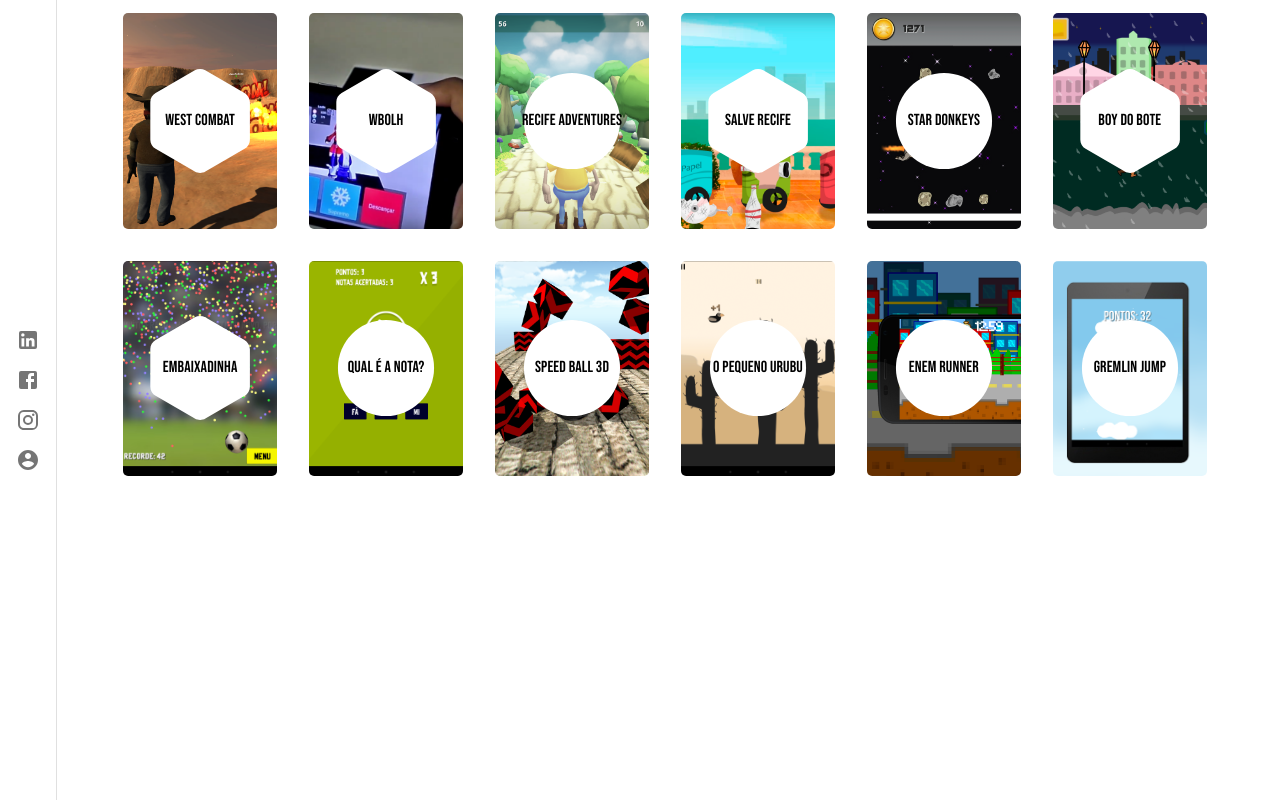
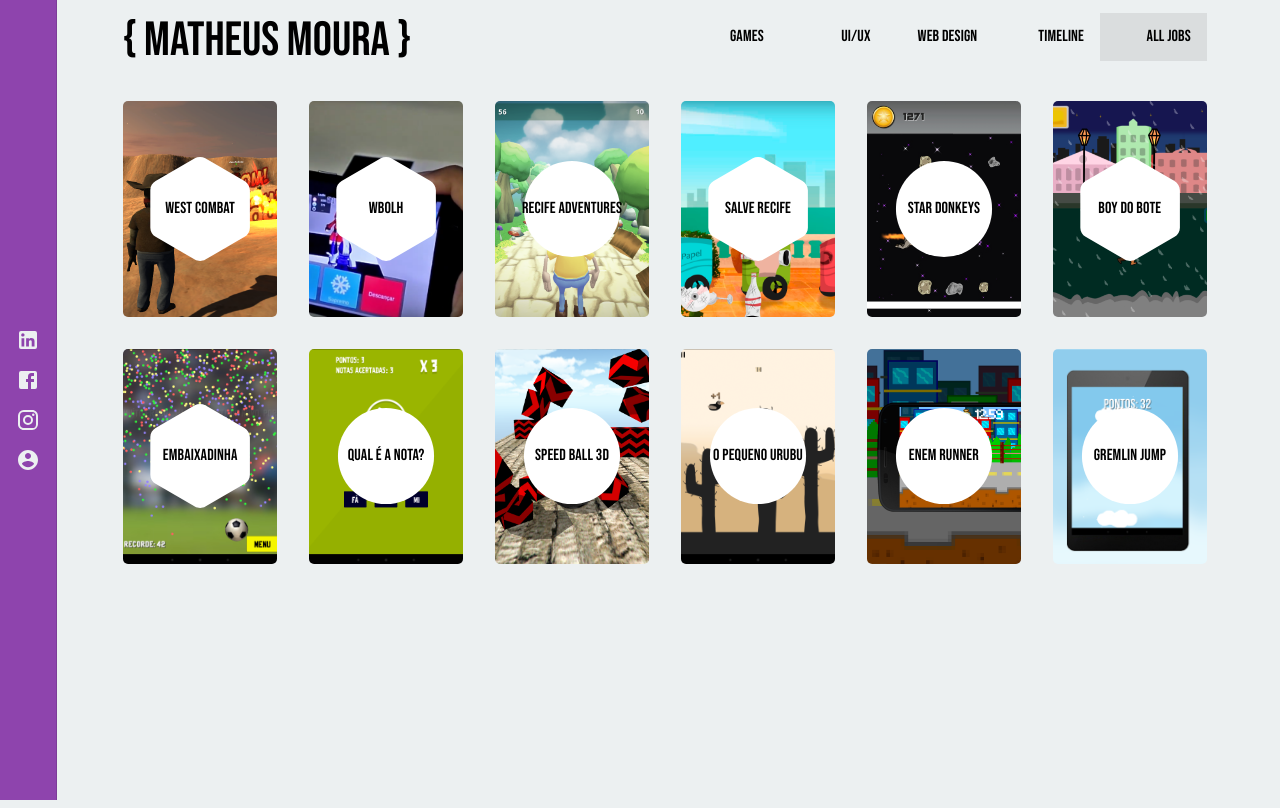
Before and after one commit to MatheusMoura17/matheusmoura17.github.io, a React (Vite) app: page / in a window 1280 px wide. Built offline with nearby package versions, Linux system fonts and the light colour scheme.

Commit message:
Adiciona cabeçalho da pagina principal

```diff
--- a/src/App.tsx
+++ b/src/App.tsx
@@ -1,7 +1,7 @@
 import React from 'react'
 import { Router, Switch } from 'wouter'
 
-import Home from './Pages/Home'
+import Home from './pages/Home'
 
 export const routes = {
   home: '/',
--- a/src/Components/Layout.tsx
+++ b/src/Components/Layout.tsx
@@ -18,7 +18,10 @@ const useStyles = makeStyles({
   container: {
     marginLeft: drawerWidth,
   },
-  listIcon: { minWidth: 0 },
+  listIcon: {
+    minWidth: 0,
+    color: '#ecf0f1',
+  },
   verticalList: {},
   horizontalList: {
     display: 'flex',
@@ -27,6 +30,9 @@ const useStyles = makeStyles({
   },
   drawer: {
     width: drawerWidth,
+  },
+  drawerPaper: {
+    background: '#8e44ad',
   },
   root: {
     display: 'flex',
@@ -97,6 +103,9 @@ const Layout: React.FC<ILayoutProps> = ({ children }) => {
           open
           variant="permanent"
           anchor="left"
+          classes={{
+            paper: classes.drawerPaper,
+          }}
         >
           <Box
             display="flex"
@@ -113,7 +122,14 @@ const Layout: React.FC<ILayoutProps> = ({ children }) => {
 
       {/** Menu mobile */}
       <Hidden mdUp>
-        <Drawer open anchor="bottom" variant="permanent">
+        <Drawer
+          open
+          anchor="bottom"
+          variant="permanent"
+          classes={{
+            paper: classes.drawerPaper,
+          }}
+        >
           <Box
             display="flex"
             flexDirection="row"
--- a/src/index.html
+++ b/src/index.html
@@ -11,6 +11,7 @@
   <style>
     body,
     html {
+      background: #ecf0f1;
       height: 100%;
     }
   </style>
--- /dev/null
+++ b/src/pages/Home/Header.tsx
@@ -0,0 +1,90 @@
+import React, { useState } from 'react'
+import styled from 'styled-components'
+import List from '@material-ui/core/List'
+import ListItem from '@material-ui/core/ListItem'
+import ListItemText from '@material-ui/core/ListItemText'
+import Grid from '@material-ui/core/Grid'
+import Hidden from '@material-ui/core/Hidden'
+import Typography from '@material-ui/core/Typography'
+
+import MenuIcon from '@material-ui/icons/Menu'
+import ExpandLessIcon from '@material-ui/icons/ExpandLess'
+
+const ListStyled = styled(List)`
+  display: flex;
+  direction: row;
+  padding: 0;
+  width: 100%;
+`
+
+const ListItemTextStyled = styled(ListItemText)`
+  text-align: right;
+  && > span {
+    font-family: 'Bebas Neue', cursive;
+  }
+`
+const TypographyStyled = styled(Typography)`
+  font-family: 'Bebas Neue', cursive;
+`
+
+/**
+ * Cabeçalho da pagina principal
+ */
+const Header: React.FC = () => {
+  const [isMenuOpen, setMenuOpen] = useState(false)
+
+  /** Lista de items que serão renderizados no menu */
+  const getMenuItems = (isMobile: boolean) => (
+    <>
+      {isMobile && (
+        <ListItem button onClick={() => setMenuOpen(prev => !prev)}>
+          <ListItemTextStyled>
+            {isMenuOpen ? <ExpandLessIcon /> : <MenuIcon />}
+          </ListItemTextStyled>
+        </ListItem>
+      )}
+      {(!isMobile || isMenuOpen) && (
+        <>
+          <ListItem button>
+            <ListItemTextStyled primary="Games" />
+          </ListItem>
+          <ListItem button>
+            <ListItemTextStyled primary="UI/UX" />
+          </ListItem>
+          <ListItem button>
+            <ListItemTextStyled primary="Web Design" />
+          </ListItem>
+          <ListItem button>
+            <ListItemTextStyled primary="Timeline" />
+          </ListItem>
+          <ListItem button selected>
+            <ListItemTextStyled primary="All jobs" />
+          </ListItem>
+        </>
+      )}
+    </>
+  )
+
+  return (
+    <Grid container spacing={2}>
+      <Grid item lg={6} md={4} sm={12} xs={12}>
+        <TypographyStyled variant="h3">
+          &#123; Matheus Moura &#125;
+        </TypographyStyled>
+      </Grid>
+      <Grid item lg={6} md={8} sm={12} xs={12}>
+        {/** Menu desktop */}
+        <Hidden smDown>
+          <ListStyled>{getMenuItems(false)}</ListStyled>
+        </Hidden>
+
+        {/** Menu mobile */}
+        <Hidden mdUp>
+          <List>{getMenuItems(true)}</List>
+        </Hidden>
+      </Grid>
+    </Grid>
+  )
+}
+
+export default Header
--- a/src/Pages/Home.tsx
+++ b/src/pages/Home/index.tsx
@@ -3,9 +3,10 @@ import Grid from '@material-ui/core/Grid'
 import { makeStyles } from '@material-ui/core'
 import Box from '@material-ui/core/Box'
 
-import Layout from '../Components/Layout'
-import ProjectCard from '../components/ProjectCard'
-import projects from '../services/projects'
+import Layout from '../../Components/Layout'
+import ProjectCard from '../../components/ProjectCard'
+import projects from '../../services/projects'
+import Header from './Header'
 
 const useStyles = makeStyles({
   root: {
@@ -26,6 +27,9 @@ const Home: React.FC<IHomeProps> = () => {
     <Layout>
       <Box className={classes.root}>
         <Grid className={classes.projects} container spacing={4}>
+          <Grid item xs={12}>
+            <Header />
+          </Grid>
           {projects.map((project, index) => (
             <Grid key={index} item lg={2} md={3} sm={6} xs={6}>
               <ProjectCard
```
